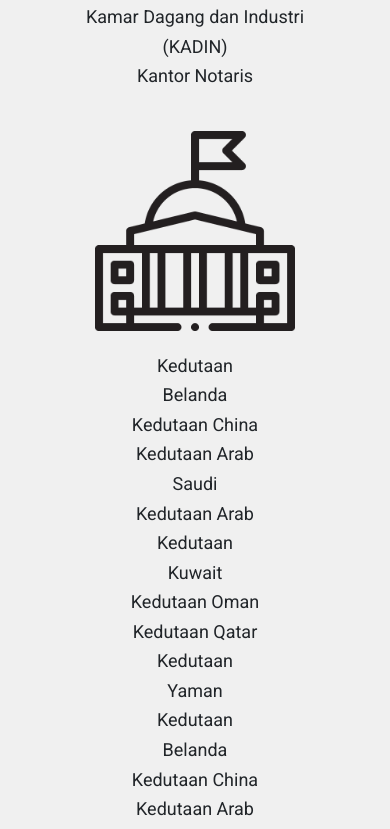
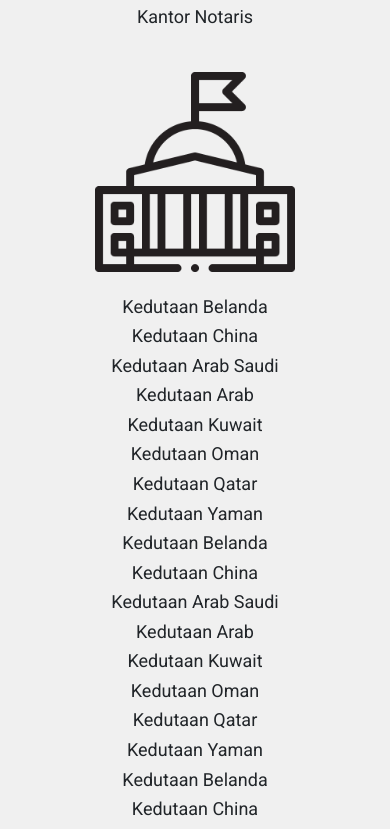
Before and after one commit to irwanrobi/rahmani_web, a React (Create React App) app: page /legalisasi in a window 390 px wide. Shown: the part 2508-3337 px from the top of the page. Built offline with nearby package versions, Linux system fonts and the light colour scheme.

Commit message:
add overflow

```diff
--- a/src/components/instansi/Instansi.jsx
+++ b/src/components/instansi/Instansi.jsx
@@ -34,8 +34,8 @@ const Instansi = () => {
                     <div class="col-sm-12 col-lg-12 instansi-detail">
                         <img src={Kedutaan} className="instansi-img" alt="jasa legalisasi kedutaan" />
                         <div className="container">
-                            <div className="row">
-                                <div className="col-sm-12 col-lg-4">
+                            <div className="row ">
+                                <div className="col-sm-12 col-lg-4 row-custome">
                                     <ul>
                                         <li>Kedutaan Belanda</li>
                                         <li>Kedutaan China</li>
--- a/src/components/instansi/instansi.scss
+++ b/src/components/instansi/instansi.scss
@@ -1,5 +1,7 @@
 #instansi {
-    padding: 70px;
+    padding: 70px 0;
+    width: 100%;
+    overflow-x: hidden;
 }
 
 .instansi-detail {
@@ -15,3 +17,9 @@
     width: 200px;
     margin-bottom: 20px;
 }
+
+
+.row-custome{
+    padding-right: 0 !important;
+    padding-left: 0 !important;
+}
```
